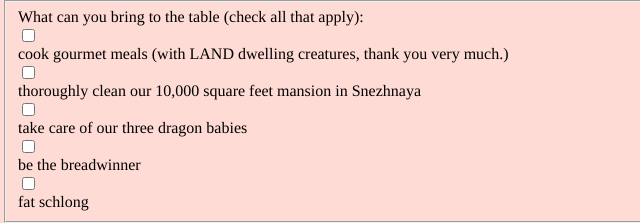
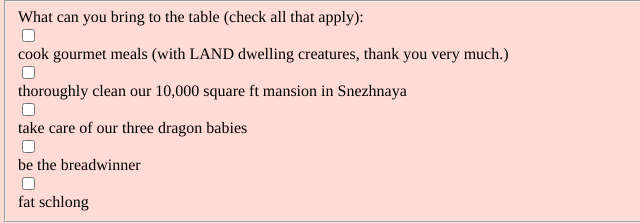
Before and after one commit to jojitodorito/tartali, a plain HTML site: page index.html in a window 1280 px wide. Shown: the part 882-1105 px from the top of the page, 0-640 px from the left. Drawn offline with Linux system fonts and the light colour scheme.

Commit message:
Update index.html

```diff
--- a/index.html
+++ b/index.html
@@ -31,7 +31,7 @@
     <label>What can you bring to the table (check all that apply):<label>
       <label>
       <input type="checkbox" class="inline" name="hard-skills" value="cook"/> cook gourmet meals (with LAND dwelling creatures, thank you very much.)</label>
-      <label><input type="checkbox" class="inline" name="hard-skills" value="clean"/> thoroughly clean our 10,000 square feet mansion in Snezhnaya</label>
+      <label><input type="checkbox" class="inline" name="hard-skills" value="clean"/> thoroughly clean our 10,000 square ft mansion in Snezhnaya</label>
       <label><input type="checkbox" class="inline" name="hard-skills" value="babies"/> take care of our three dragon babies</label>
       <label><input type="checkbox" class="inline" name="hard-skills" value="breadwinner" /> be the breadwinner</label>
       <label><input type="checkbox" class="inline" name="hard-skills" value="fat=schlong" /> fat schlong</label>
```
